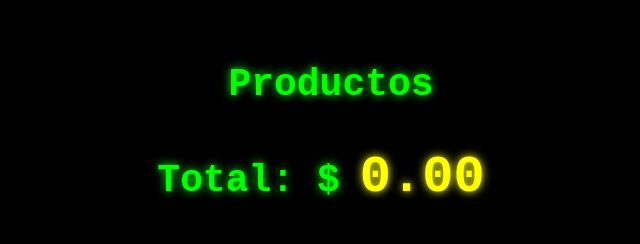
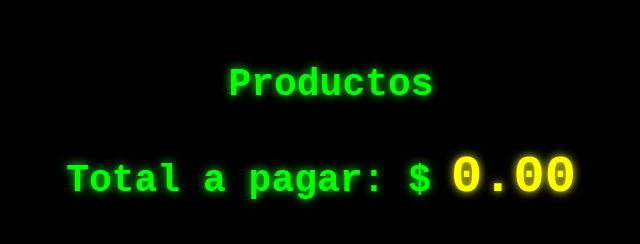
Before and after one commit to horaciolidity/pos-1.0.1, a plain HTML site: page cliente.html in a window 1280 px wide. Shown: the whole page, without its empty margins (309-949 px from the left). Drawn offline with Linux system fonts and the light colour scheme; a web font is replaced by a local one.

Commit message:
Update cliente.html

```diff
--- a/cliente.html
+++ b/cliente.html
@@ -56,7 +56,7 @@ body {
 <body>
   <h1>Productos</h1>
   <ul id="lista"></ul>
-  <h2>Total: $<span id="total">0.00</span></h2>
+  <h2>Total a pagar: $<span id="total">0.00</span></h2>
 <script src="visor-cliente.js"></script>
 
 
```
